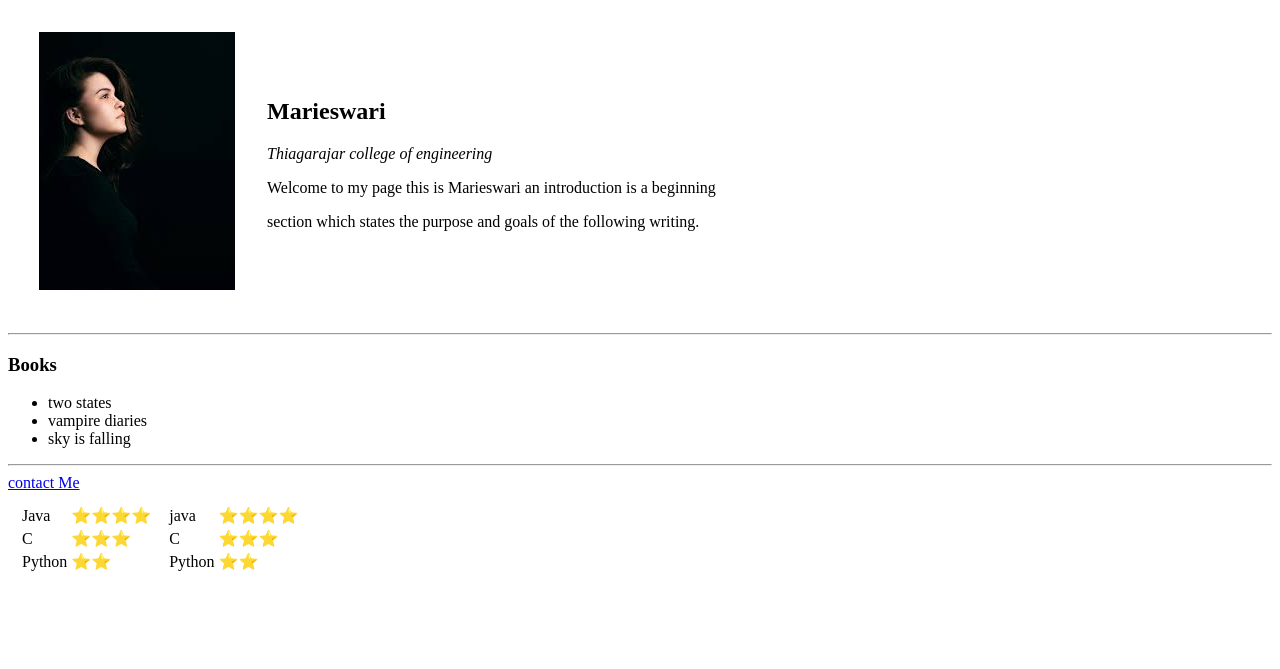
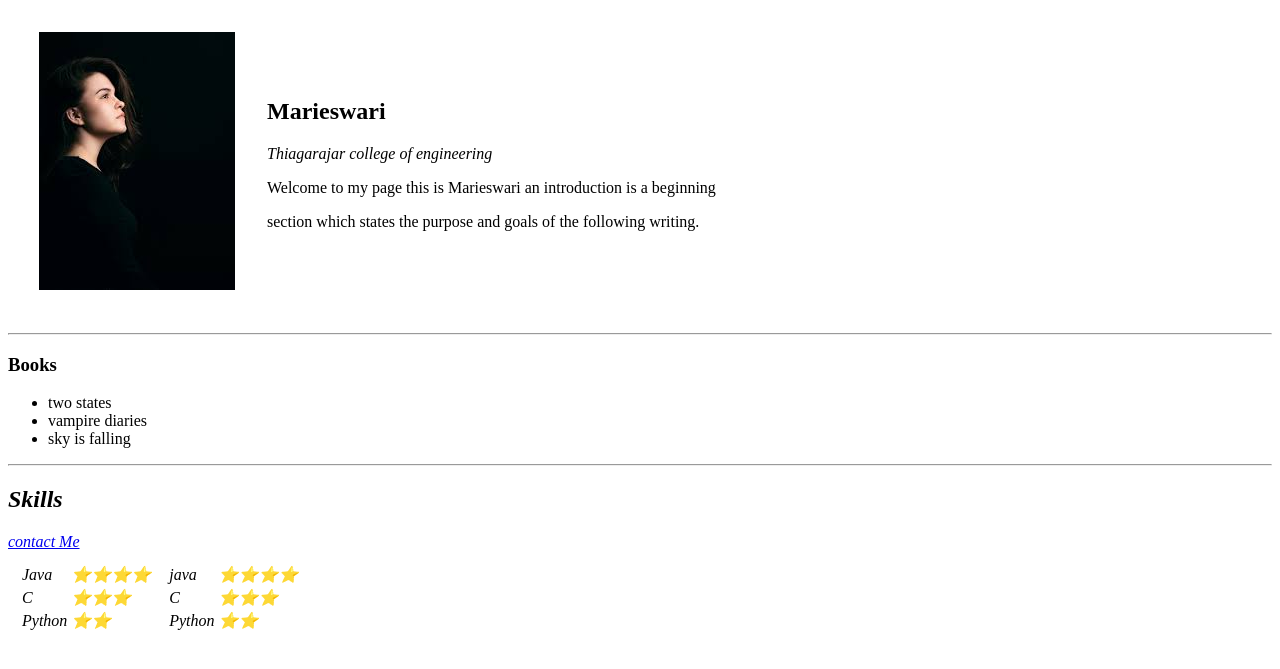
Before and after one commit to Marieswari07/CVtrial, a plain HTML site: page index.html in a window 1280 px wide. Shown: the part 79-748 px from the top of the page. Drawn offline with Linux system fonts and the light colour scheme.

Commit message:
Update index.html

```diff
--- a/index.html
+++ b/index.html
@@ -23,6 +23,7 @@
     <li>sky is falling</li>
   </ul>
   <hr>
+    <h2><em>Skills<em></h2>
 <table cellspacing="10">
   <tr>
 
@@ -61,5 +62,6 @@
 
 </td>
 <a href="contact.html">contact Me</a>
+    </table>
   </body>
 </html>
```
